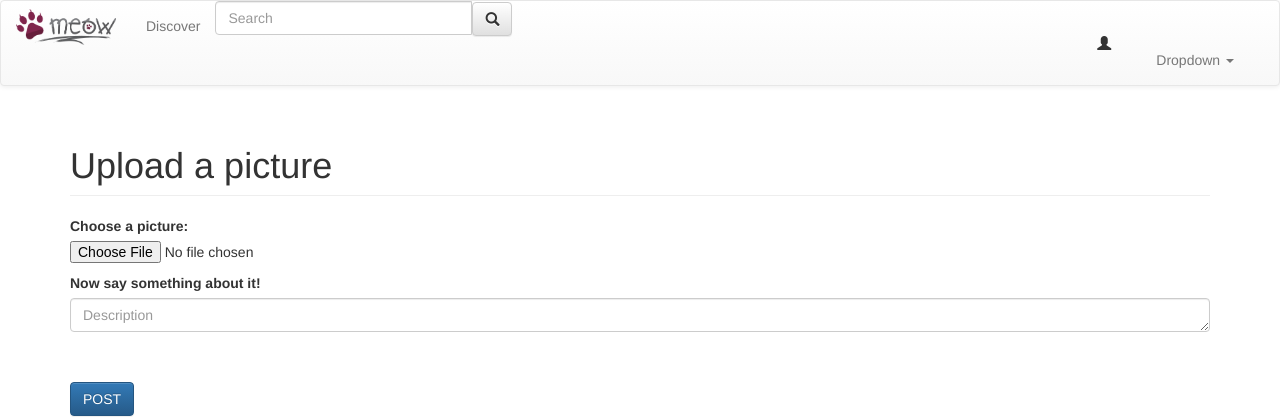
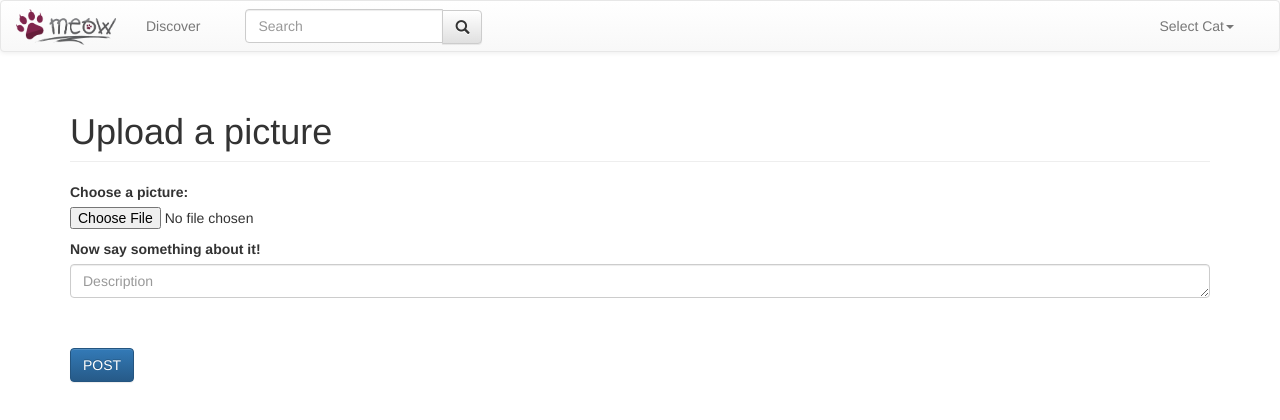
Before and after one commit to awpcourse/MeowBook, a Django app: page /add-picture in a window 1280 px wide. Shown: the top 420 px of the page. Run offline with Django 3.2, Linux system fonts and the light colour scheme; parts of the project's set-up code (start-up, migrations or seed data) failed here and were passed over; some libraries are stand-ins or nearby versions.

Commit message:
Fixed searchbar & layout.

```diff
--- a/meow/meowbook/templates/layout.html
+++ b/meow/meowbook/templates/layout.html
@@ -14,7 +14,7 @@
 <script type="text/javascript">
     function search()
     {
-srch_term = document.getElementById("srch_term").value;
+    srch_term = document.getElementById("srch_term").value;
     var url = "/search/"+srch_term;
     location.href = url;
     }
@@ -26,12 +26,12 @@ srch_term = document.getElementById("srch_term").value;
     <nav class="navbar navbar-default">
         <div class="container-fluid">
             <div class="navbar-header">
-                <!--<button type="button" class="navbar-toggle collapsed" data-toggle="collapse" data-target="#bs-example-navbar-collapse-1" aria-expanded="false">
+               <button type="button" class="navbar-toggle collapsed" data-toggle="collapse" data-target="#bs-example-navbar-collapse-1" aria-expanded="false">
                     <span class="sr-only">Toggle navigation</span>
                     <span class="icon-bar"></span>
                     <span class="icon-bar"></span>
                     <span class="icon-bar"></span>
-                 </button>-->
+               </button>
             </div>
 
             <a class="navbar-brand" href="{% url 'newsfeed' %}"><img src="{% static 'img/LogoMeow.png' %}" style="max-width:100px; margin-top: -7px;"/></a>
@@ -45,24 +45,24 @@ srch_term = document.getElementById("srch_term").value;
                         <!--<form class="navbar-form navbar-left" role="search" method="post">-->
                             <!--<div class="form-group">-->
 
-
-                    <div class="col-sm-3 col-md-3 input-group">
-                        <input type="text" class="form-control" placeholder="Search" name="srch_term" id="srch_term">
-                        <div class="input-group-btn">
-                            <button ID="myButton"  class="btn btn-default glyphicon glyphicon-search" onclick="search()" Text="Search" />
+                    <div class="col-sm-3 col-md-3">
+                        <!-- search bar -->
+                        <div class="navbar-form" role="search">
+                            <div class="input-group">
+                                <input type="text" class="form-control" placeholder="Search" name="srch_term" id="srch_term">
+                                <div class="input-group-btn">
+                                    <button ID="myButton"  class="btn btn-default glyphicon glyphicon-search" onclick="search()" Text="Search" />
+                                </div>
+                            </div>
                         </div>
-                                {% csrf_token %}
-                                {{ search_form.as_p }}
-
-                            </div>
+                    </div>
 
 
 
                          <ul class="nav navbar-nav navbar-right">
-                             <li class="glyphicon glyphicon-user"></li>
                              <li><a href="#">{{ request.user.username  }}</a></li>
                                 <li class="dropdown">
-                                    <a href="#" class="" data-toggle="dropdown" role="button" aria-haspopup="true" aria-expanded="false">Dropdown <span class="caret"></span></a>
+                                    <a href="#" class="" data-toggle="dropdown" role="button" aria-haspopup="true" aria-expanded="false">Select Cat<span class="caret"></span></a>
                                     <ul class="dropdown-menu">
                                         {% for cat in cats  %}
                                              <li value='{{ cat.name }}'> <a href="{% url 'newsfeed' %}?current_cat={{ cat.pk }}" >   {{ cat.name }}</a></li>
--- a/meow/meowbook/templates/search.html
+++ b/meow/meowbook/templates/search.html
@@ -11,7 +11,7 @@
 				<div class="col-sm-5">
 				</br>
 					<div class="pull-left image">
-						<img src='{{ cat.avatar.url }}' width='200px' height='150px' style="padding:0px;">
+						<img src='{{ cat.avatar.url }}'  style="width:200px;height:auto;padding:0px;">
 					</div>
 
 				</br>
@@ -26,7 +26,7 @@
 				<div class="pull-right">
 					<br><br>
 					{% for picture in cat.pictures.all %}
-						<a href="/viewPhoto/{{ picture.pk }}"/><img src='{{ picture.picture.url }}' width='100px' height='80' style="padding:0px;"></a>
+						<a href="/viewPhoto/{{ picture.pk }}"/><img src='{{ picture.picture.url }}'  style="height:80px;width:80px;padding:0px;"></a>
 					{% endfor %}
 				</div>
 
```
